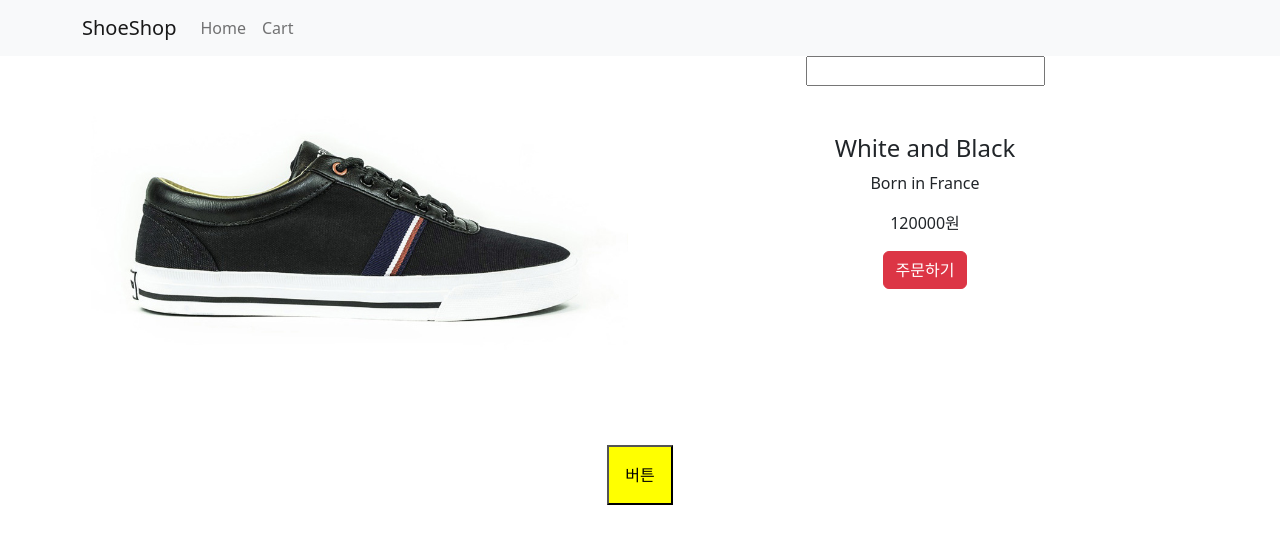
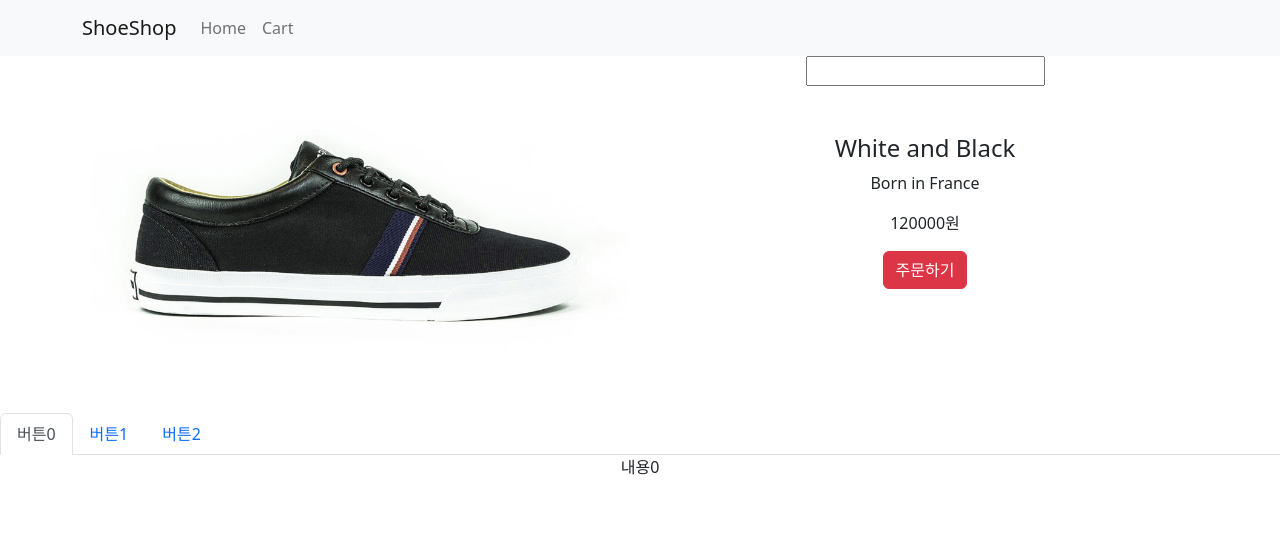
Before and after one commit to KimJongEon/shop, a React (Create React App) app: page /detail/0 in a window 1280 px wide. Shown: the top 544 px of the page. Built offline with nearby package versions, Linux system fonts and the light colour scheme.

Commit message:
탭 fade out 효과 넣기

```diff
--- /dev/null
+++ b/src/css/Detail.module.css
@@ -0,0 +1,7 @@
+.start{
+    opacity : 0;
+}
+.end {
+    opacity: 1;
+    transition: opacity 0.5s; /* opacity가 변경 될 때 0.5초에 걸쳐서 변경 */
+}
--- a/src/pages/Detail.js
+++ b/src/pages/Detail.js
@@ -1,23 +1,25 @@
 import { useParams } from 'react-router-dom'; // hook 사용
 import { useEffect, useState } from 'react';
-import styled from 'styled-components';
+// import styled from 'styled-components';
+import { Nav } from 'react-bootstrap';
+import detailStyle from '../css/Detail.module.css';
 
 //컴포넌트 밖에 선언해야 함
 //컴포넌트 안에 선언 시 경고, 혹은 오류 발생
-let Box = styled.div`
-        padding : 2rem;
-        color : grey
-    `;
+// let Box = styled.div`
+//         padding : 2rem;
+//         color : grey
+//     `;
 
-let YellowBtn = styled.button`
-        background : yellow;
-        color : black;
-        padding : 1rem;
-    `;
+// let YellowBtn = styled.button`
+//         background : yellow;
+//         color : black;
+//         padding : 1rem;
+//     `;
 
 function Detail(props) {
     let [discountAlert, setDiscountAlert] = useState(true);
-
+    let [tab, setTab] = useState(0);
 
     // useEffect 쓰는 이유
     // 실행 시점 : html이 랜더링 다 된 후에 실행됨
@@ -88,12 +90,28 @@ function Detail(props) {
                     </div>
                 </div>
 
+                {/* 상품 탭 구분, 내용 추가 */}
+                <Nav variant="tabs" defaultActiveKey="link0">
+                    <Nav.Item>
+                        <Nav.Link eventKey="link0" onClick={() => { setTab(0) }} >버튼0</Nav.Link>
+                    </Nav.Item>
+                    <Nav.Item>
+                        <Nav.Link eventKey="link1" onClick={() => { setTab(1) }} >버튼1</Nav.Link>
+                    </Nav.Item>
+                    <Nav.Item>
+                        <Nav.Link eventKey="link2" onClick={() => { setTab(2) }} >버튼2</Nav.Link>
+                    </Nav.Item>
+                </Nav>
+                <TabContent tab={tab} />
 
-                <div>
+
+
+                {/* <div>
                     <Box>
+                        <p>아무 의미없음</p>
                         <YellowBtn>버튼</YellowBtn>
                     </Box>
-                </div>
+                </div> */}
             </>
         ); // return End
     }
@@ -108,4 +126,32 @@ function Detail(props) {
 
 } // Detail() End
 
+function TabContent({ tab }) { // 축약 버전 : props. 대신 props이름을 사용, 여러개 있으면 , 찍고 추가
+    let [fade, setFade] = useState('')
+
+    useEffect(()=>{
+        setTimeout(()=>{setFade(detailStyle.end)}, 150)
+
+        return(()=>{
+            setFade('')
+        })
+    }, [tab])
+
+    return (
+        <div className={`${detailStyle.start} ${fade}`}>
+            {[<div>내용0</div>, <div>내용1</div>, <div>내용2</div>][tab]}
+        </div>
+    )
+    // if (props.tab === 0) {
+    //     return <div>내용0</div>
+    // }
+    // if (props.tab === 1) {
+    //     return <div>내용1</div>
+    // }
+    // if (props.tab === 2) {
+    //     return <div>내용2</div>
+    // }
+}
+
+
 export default Detail;
```
